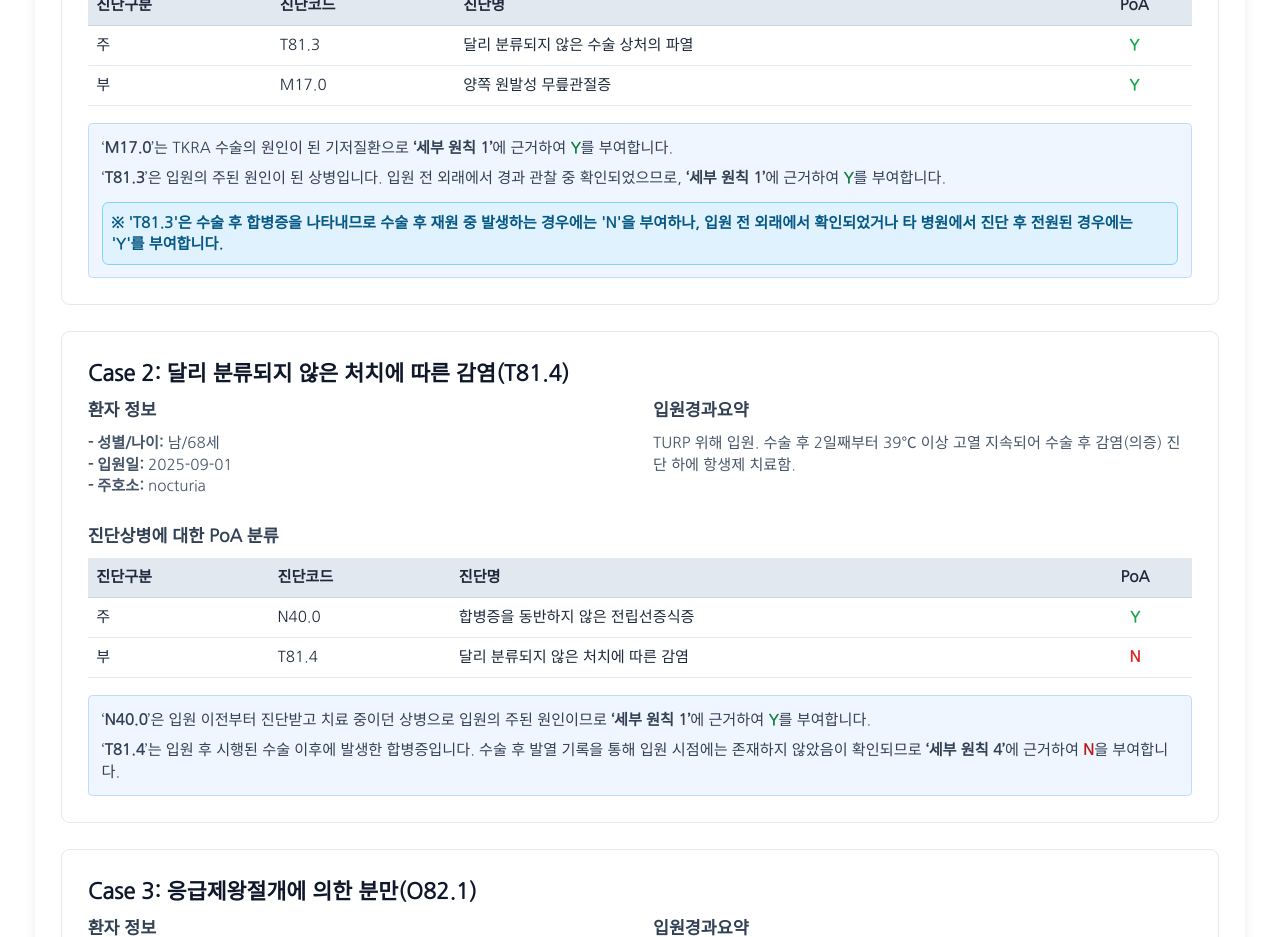
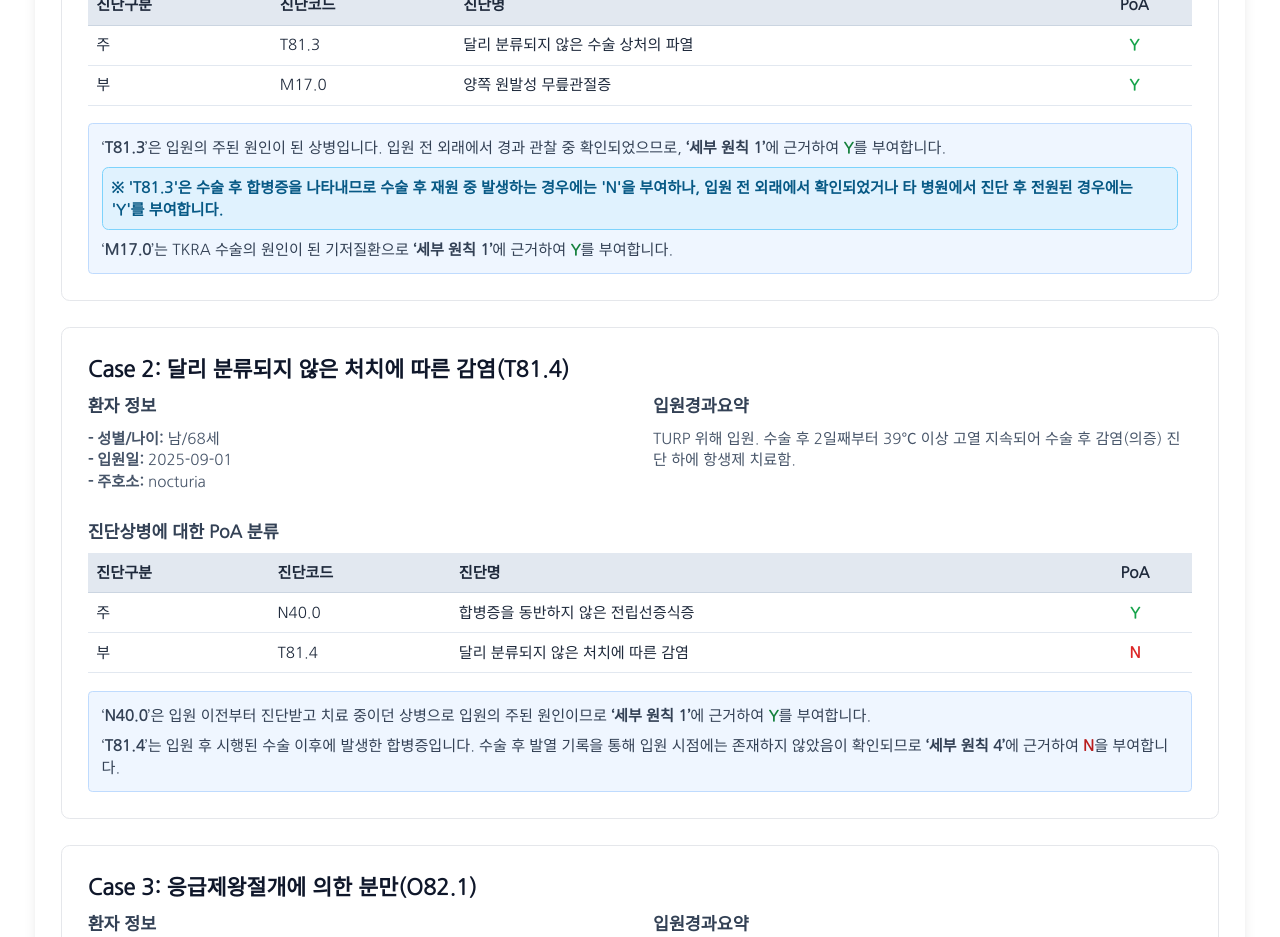
Before and after one commit to yarryme/poa-coding-training-assistant, a React (Vite) app: page / in a window 1280 px wide. Shown: the part 1100-2037 px from the top of the page. Built offline with nearby package versions, Linux system fonts and the light colour scheme.

Commit message:
feat: Improve learning material explanations
Reorder and refine explanations for POA coding principles within the learning material component to enhance clarity and logical flow for users.

```diff
--- a/components/LearningMaterial.tsx
+++ b/components/LearningMaterial.tsx
@@ -1,3 +1,4 @@
+
 import React, { useState, useRef } from 'react';
 
 const PoaCodeCard: React.FC<{
@@ -158,11 +159,11 @@ const LearningMaterial: React.FC = () => {
                     </table>
                 </div>
                 <div className="bg-blue-50 p-3 rounded border border-blue-200 text-sm text-slate-700">
-                    <p>‘<strong>M17.0</strong>’는 TKRA 수술의 원인이 된 기저질환으로 <strong>‘세부 원칙 1’</strong>에 근거하여 <strong className="text-green-700">Y</strong>를 부여합니다.</p>
-                    <p className="mt-2">‘<strong>T81.3</strong>’은 입원의 주된 원인이 된 상병입니다. 입원 전 외래에서 경과 관찰 중 확인되었으므로, <strong>‘세부 원칙 1’</strong>에 근거하여 <strong className="text-green-700">Y</strong>를 부여합니다.</p>
-                    <p className="mt-3 p-2 bg-sky-100 border border-sky-300 rounded-md font-semibold text-sky-800">
+                    <p>‘<strong>T81.3</strong>’은 입원의 주된 원인이 된 상병입니다. 입원 전 외래에서 경과 관찰 중 확인되었으므로, <strong>‘세부 원칙 1’</strong>에 근거하여 <strong className="text-green-700">Y</strong>를 부여합니다.</p>
+                    <p className="mt-2 p-2 bg-sky-100 border border-sky-300 rounded-md font-semibold text-sky-800">
                         ※ 'T81.3'은 수술 후 합병증을 나타내므로 수술 후 재원 중 발생하는 경우에는 'N'을 부여하나, 입원 전 외래에서 확인되었거나 타 병원에서 진단 후 전원된 경우에는 'Y'를 부여합니다.
                     </p>
+                    <p className="mt-2">‘<strong>M17.0</strong>’는 TKRA 수술의 원인이 된 기저질환으로 <strong>‘세부 원칙 1’</strong>에 근거하여 <strong className="text-green-700">Y</strong>를 부여합니다.</p>
                 </div>
             </div>
             <div className="border border-gray-200 rounded-lg p-6">
```
